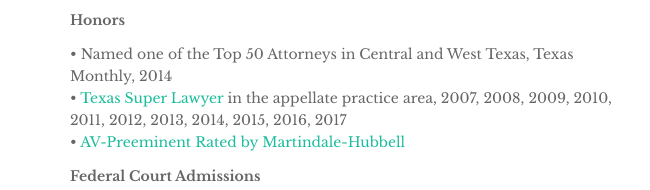
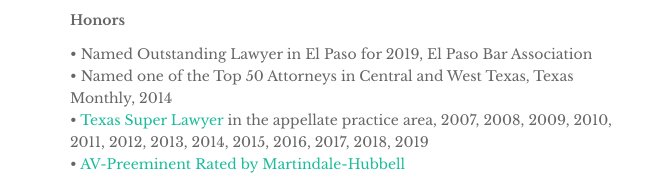
Before and after one commit to johnmobbs/johnmobbs.github.io, a plain HTML site: page index.html in a window 1280 px wide. Shown: the part 361-551 px from the top of the page, 0-650 px from the left. Drawn offline with nearby package versions, Linux system fonts and the light colour scheme; grey boxes are pictures that could not be loaded.

Commit message:
Updated honors

```diff
--- a/index.html
+++ b/index.html
@@ -70,8 +70,9 @@
                 • <a target="_blank" href="http://members.calbar.ca.gov/fal/Member/Detail/166354">Admitted to practice in the state of California</a>, 1993<br />
                 • <a href="http://www.nmbar.org/Nmstatebar/Contact_Management/Attorney_Profile.aspx?ID=147945" target="_blank">Admitted to practice in the state of New Mexico</a>, 2016<br /></p>
             <p><b>Honors</b></p>
-               <p> • Named one of the Top 50 Attorneys in Central and West Texas, Texas Monthly, 2014<br />
-                   • <a target="_blank" href="http://profiles.superlawyers.com/texas/el-paso/lawyer/john-p-mobbs/d532f95d-3a2d-47a1-adf7-46acc7123e15.html">Texas Super Lawyer</a> in the appellate practice area, 2007, 2008, 2009, 2010, 2011, 2012, 2013, 2014, 2015, 2016, 2017<br />
+               <p> • Named Outstanding Lawyer in El Paso for 2019, El Paso Bar Association<br />
+                   • Named one of the Top 50 Attorneys in Central and West Texas, Texas Monthly, 2014<br />
+                   • <a target="_blank" href="http://profiles.superlawyers.com/texas/el-paso/lawyer/john-p-mobbs/d532f95d-3a2d-47a1-adf7-46acc7123e15.html">Texas Super Lawyer</a> in the appellate practice area, 2007, 2008, 2009, 2010, 2011, 2012, 2013, 2014, 2015, 2016, 2017, 2018, 2019<br />
                    • <a href="http://www.martindale.com/Mr-John-P-Mobbs/1656460-lawyer.htm?view=cr" target="blank">AV-Preeminent Rated by Martindale-Hubbell</a></p>
             <p><b>Federal Court Admissions</b></p>
               <p> • United States Supreme Court<br />
```
